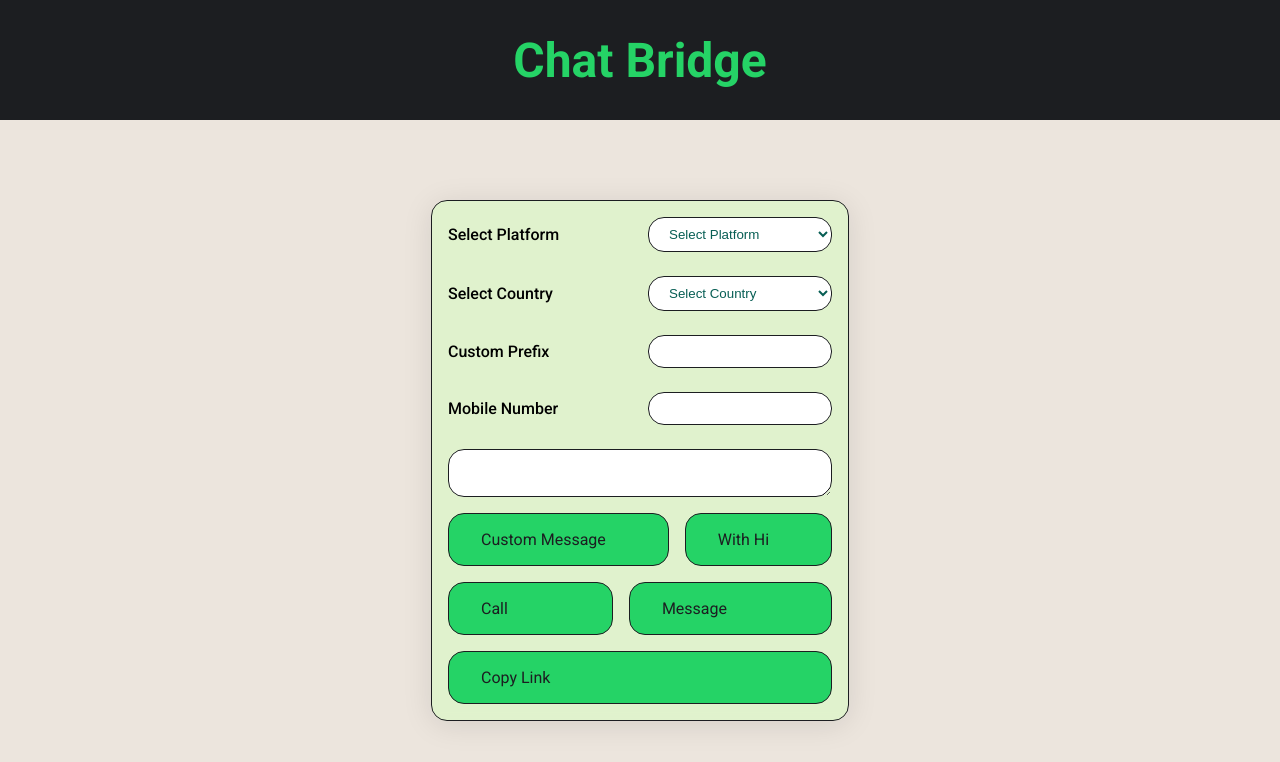
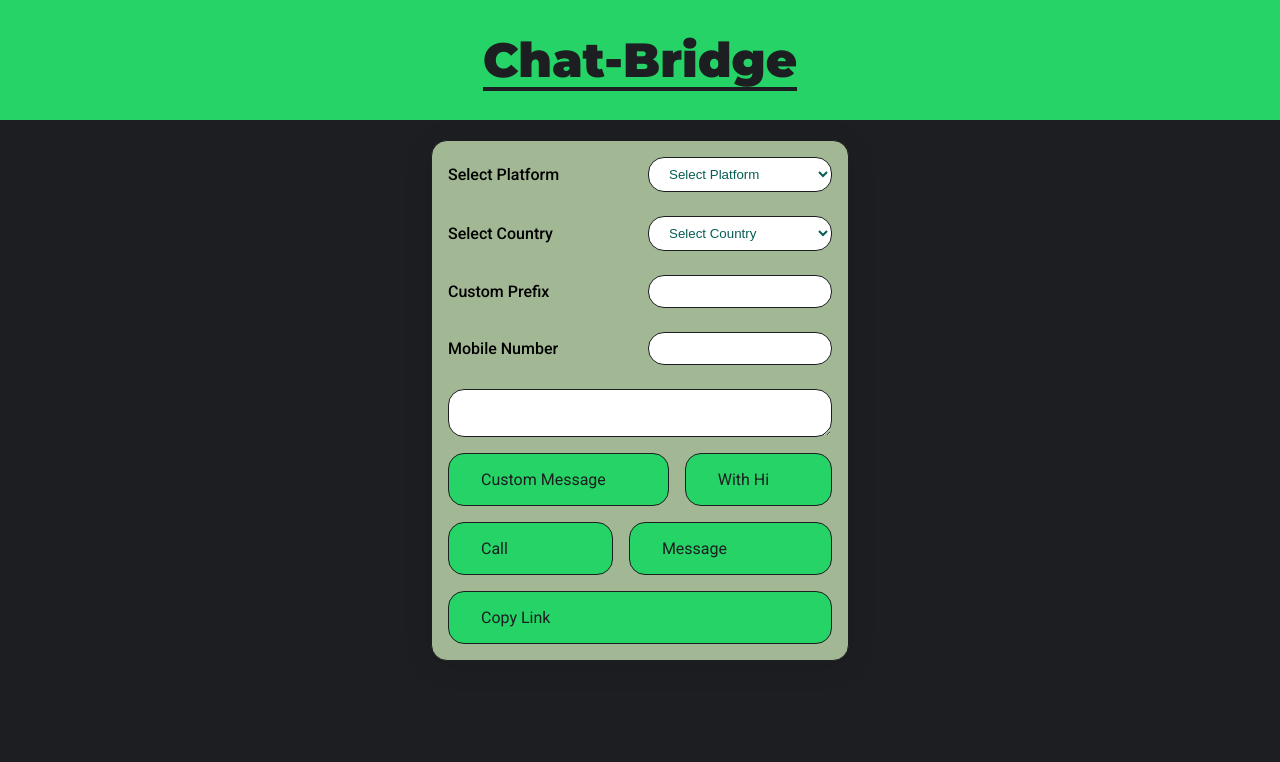
Before and after one commit to AceAkki/chat-bridge, a plain HTML site: page index.html in a window 1280 px wide. Drawn offline with nearby package versions, Linux system fonts and the light colour scheme; no server answers.

Commit message:
Add files via upload

```diff
--- a/css/main.css
+++ b/css/main.css
@@ -11,6 +11,8 @@
 
   --black-clr: #1c1e21;
   --white-clr: #ffffff;
+
+  --header-height: 0;
 }
 
 * {
@@ -19,7 +21,7 @@
 }
 
 body {
-  background: var(--bg-clr);
+  background: var(--black-clr);
   font-family: Roboto, Helvetica Neue, Helvetica, Arial, sans-serif;
 }
 
@@ -33,10 +35,13 @@ body {
 
 header {
   min-height: 15vh;
-  background: var(--black-clr);
+  background: var(--primary-clr);
   display: flex;
   align-items: center;
   justify-content: center;
+  position: fixed;
+  top: 0;
+  width: 100%;
 }
 
 input[type="number"] {
@@ -44,11 +49,14 @@ input[type="number"] {
 }
 
 header h1 {
-  color: var(--primary-clr);
+  color: var(--black-clr);
   text-align: center;
-  font-weight: 700;
-  font-size: 2.1rem;
+  font-weight: 900;
+  font-size: 2.8rem;
+  font-family: "Montserrat", sans-serif;
   padding: 1rem 2rem;
+  text-decoration: underline;
+  text-underline-offset: 10px;
 }
 
 section {
@@ -58,7 +66,7 @@ section {
 }
 
 .main-container {
-  margin: 5rem 1rem;
+  margin: var(--header-height) 1rem;
   padding: 1rem;
   background: rgba(220, 248, 198, 0.7);
   box-shadow: 0 4px 30px rgba(0, 0, 0, 0.1);
--- a/index.html
+++ b/index.html
@@ -5,12 +5,13 @@
     <title> Chat Bridge - A Multi-Message Utility by AceAkki</title>
     <!-- fonts -->
     <link href="https://fonts.googleapis.com/css2?family=Roboto:wght@200;300;400;500;600;700;800&display=swap" rel="stylesheet">
+    <link href="https://fonts.googleapis.com/css2?family=Montserrat:ital,wght@0,100..900;1,100..900&display=swap" rel="stylesheet">
     <link rel="stylesheet" type="text/css" href="https://cdn.jsdelivr.net/npm/toastify-js/src/toastify.min.css">
     <link rel="stylesheet" href="css/main.css">
 </head>
 <body>
     <noscript>&lt;h2&gt;Enable JavaScript&lt;/h2&gt;</noscript>
-    <header> <h1> Chat Bridge </h1> </header>
+    <header id="header"> </header>
     <section id="root">
 
     </section>
--- a/js/index.js
+++ b/js/index.js
@@ -1,12 +1,30 @@
 import { Main } from "./classMain.js";
 
 document.addEventListener("DOMContentLoaded", ()=> {
-    render(document.querySelector("#root"));
+    renderHeader(document.querySelector("#header"));
+    setHeaderHeight(header)
+    renderSection(document.querySelector("#root"));
     const classMain = new Main({platformSelector:"#platformSelect", selectSelector:"#prefixSelect", prefixSelector:"#prefixInput", mobileSelector:"#mobileNumber", messageSelector:"#customMSG", btnsParent:".buttons" });
     classMain.initMain();
 })
 
-function render(container) {
+function setHeaderHeight(header) {
+  let headerHeight = header.getBoundingClientRect().height;
+  const root = document.documentElement;
+  root.style.setProperty("--header-height", `${headerHeight + 20}px`);
+  console.log(headerHeight);
+}
+
+function renderHeader(header){
+    header.innerHTML =
+    `
+    <div>
+     <h1> Chat-Bridge </h1>
+    </div>
+    `
+}
+
+function renderSection(container) {
     container.innerHTML =
     `
     <div class="main-container">
```
